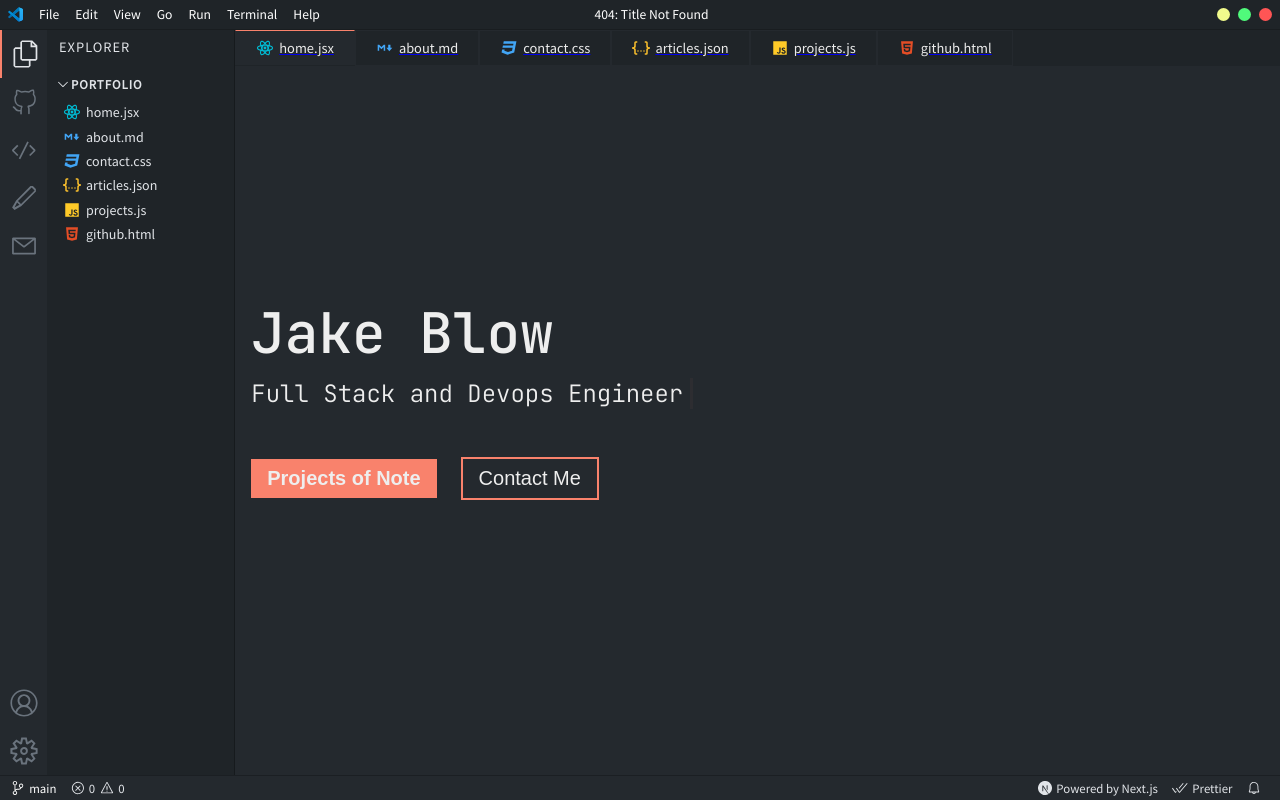
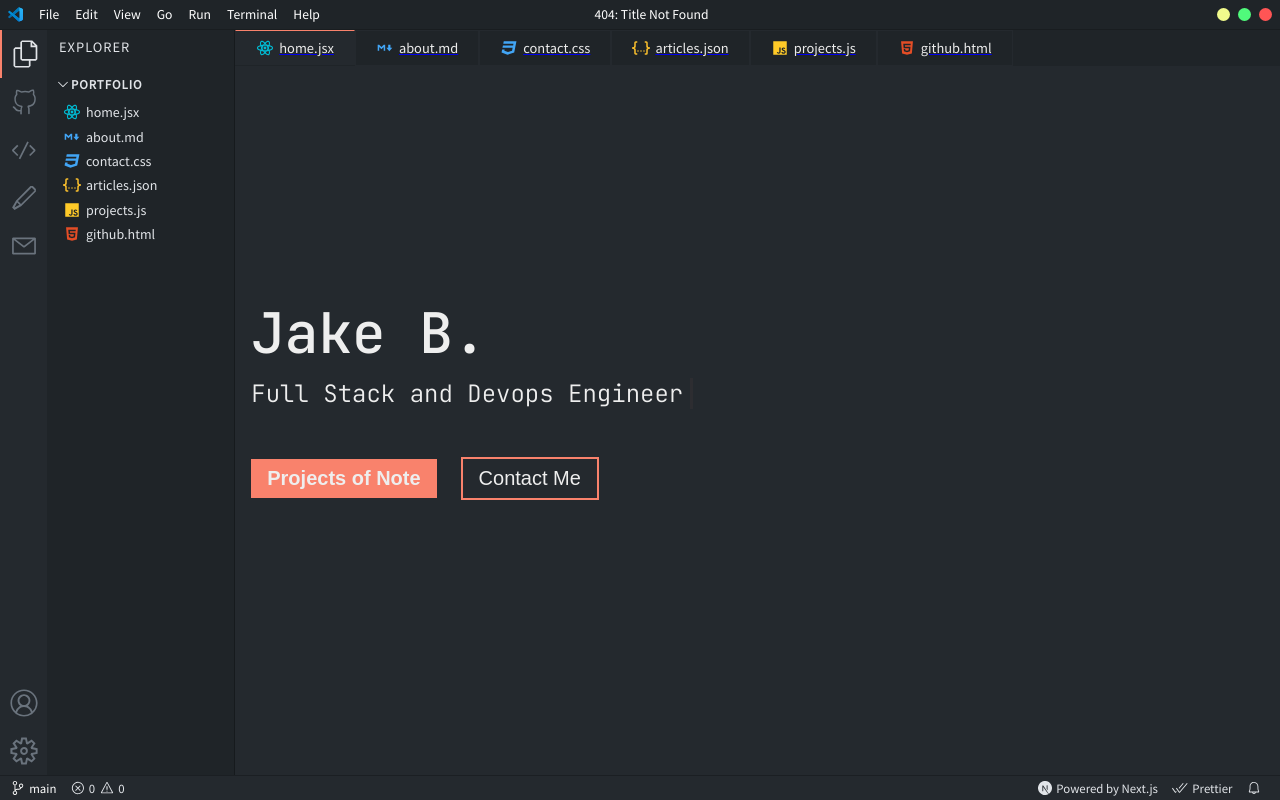
Before and after one commit to asyncjake/asyncjake.dev, a Next.js app: page / in a window 1280 px wide. Built offline with nearby package versions, Linux system fonts and the light colour scheme.

Commit message:
Name adjust

```diff
--- a/pages/index.jsx
+++ b/pages/index.jsx
@@ -13,7 +13,7 @@ export default function HomePage() {
         </div> */}
         <div className={styles.foreground}>
           <div className={styles.content}>
-            <h1 className={styles.name}>Jake Blow</h1>
+            <h1 className={styles.name}>Jake B.</h1>
             <h6 className={styles.bio}>Full Stack and Devops Engineer</h6>
             <Link href="/projects">
               <button className={styles.button}>Projects of Note</button>
```
